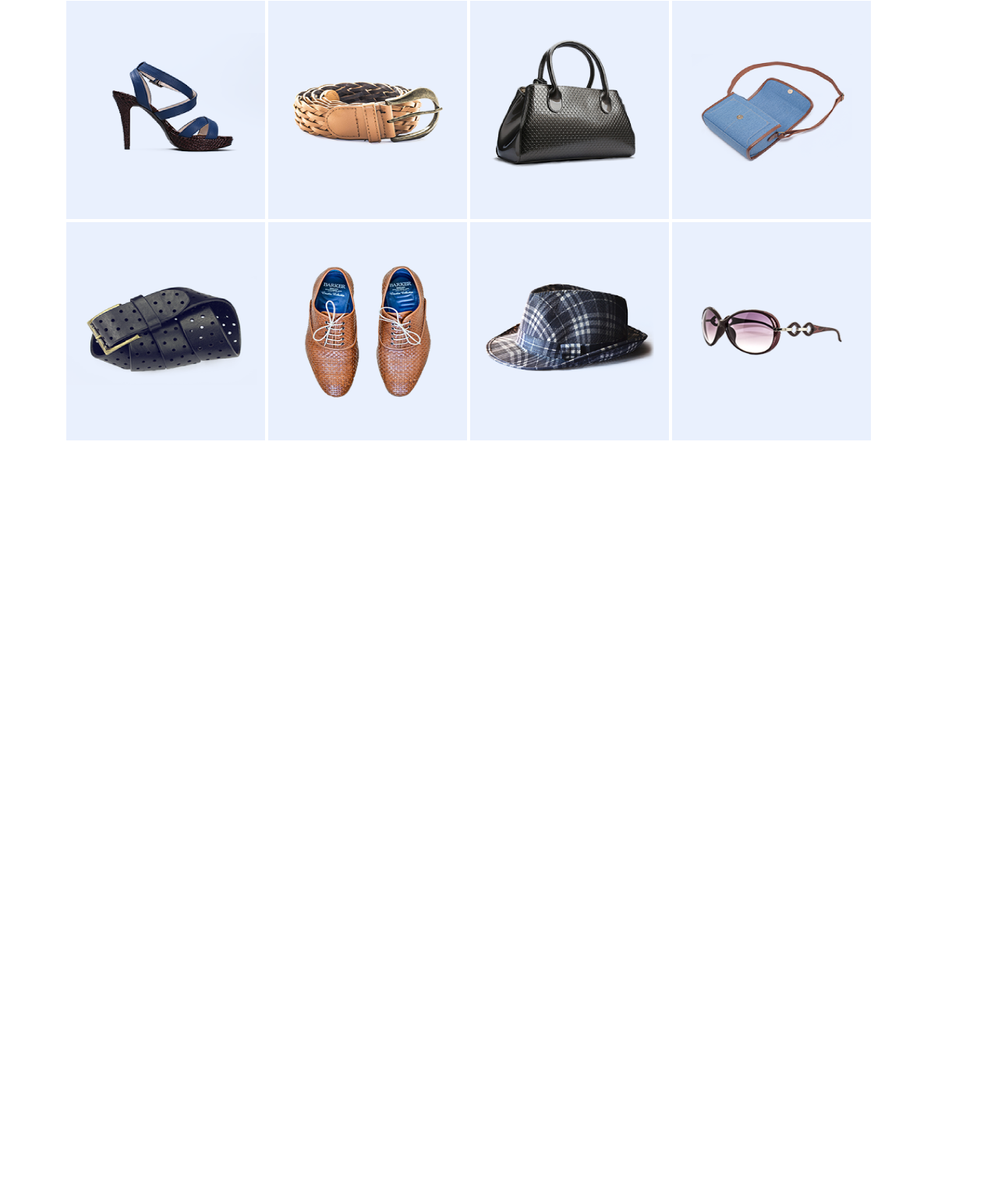
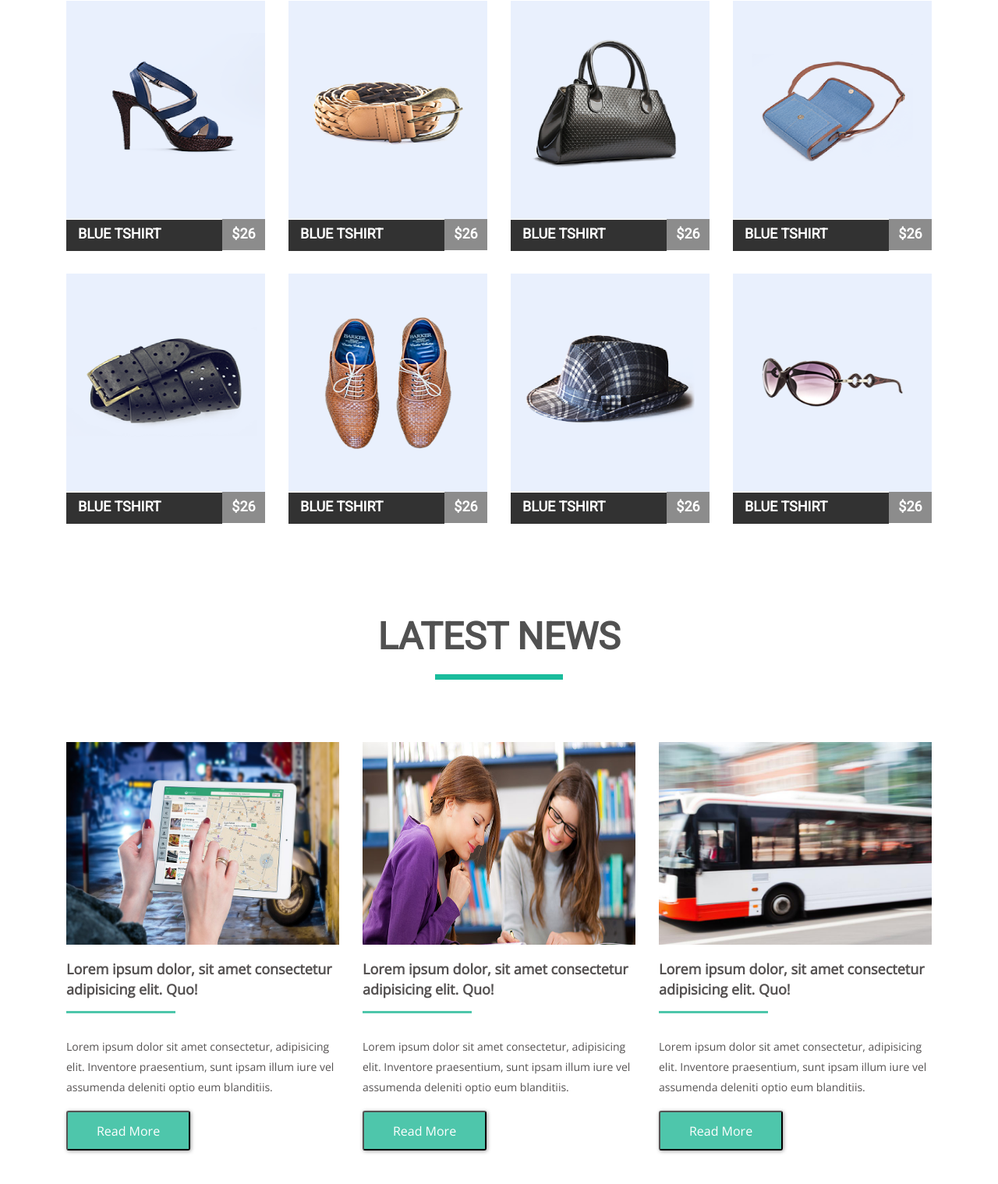
Before and after one commit to Khizhniak/goit-fe-course, a plain HTML site: page hw-04/index.html in a window 1280 px wide. Shown: the part 337-1856 px from the top of the page at 78% size. Before the commit the page ends 906 px from the top, so only its background shows below. Drawn offline with nearby package versions, Linux system fonts and the light colour scheme.

Commit message:
Homework

```diff
--- a/hw-04/index.html
+++ b/hw-04/index.html
@@ -1,23 +1,27 @@
 <!DOCTYPE html>
 <html lang="en">
   <head>
-    <meta charset="UTF-8">
-    <meta name="viewport" content="width=device-width, initial-scale=1.0">
+    <meta charset="UTF-8" />
+    <meta name="viewport" content="width=device-width, initial-scale=1.0" />
     <title>Document</title>
-    <link href="https://fonts.googleapis.com/css?family=Open+Sans|Roboto&display=swap" rel="stylesheet">
-    <link rel="stylesheet" href="style.css">
+    <link
+      href="https://fonts.googleapis.com/css?family=Open+Sans|Roboto&display=swap"
+      rel="stylesheet"
+    />
+    <link rel="stylesheet" href="style.css" />
   </head>
+
   <body>
     <div class="divMenu">
-    <div class="logo">Mart</div>
+      <div class="logo"><a id="logo" href="">Mart</a></div>
       <div class="menu">
         <ul>
-                <li><a href="">Home</a></li>
-                <li><a href="">About Us</a></li>
-                <li><a href="">Page</a></li>
-                <li><a href="">Shop</a></li>
-                <li><a href="">Blog</a></li>
-                <li><a href="">Contact Us</a></li>
+          <li><a class="menuItem" href="">Home</a></li>
+          <li><a class="menuItem" href="">About Us</a></li>
+          <li><a class="menuItem" href="">Page</a></li>
+          <li><a class="menuItem" href="">Shop</a></li>
+          <li><a class="menuItem" href="">Blog</a></li>
+          <li><a class="menuItem" href="">Contact Us</a></li>
         </ul>
       </div>
     </div>
@@ -29,28 +33,128 @@
 
     <div class="products">
       <div class="product">
-            <img src="./img/product1.png" alt="">
+        <a href="#"><img src="./img/product1.png" alt=""/></a>
+        <div class="NAD">
+          <div class="name">
+            <h2><a class="nameLink" href="">Blue TShirt</a></h2>
           </div>
+          <div class="price">
+            <p>
+              $26
+            </p>
+          </div>
+        </div>
+      </div>
+
       <div class="product">
-            <img src="./img/product2.png" alt="">
+        <a href=""><img src="./img/product2.png" alt=""/></a>
+        <div class="NAD">
+          <div class="name">
+            <h2><a class="nameLink" href="">Blue TShirt</a></h2>
           </div>
+          <div class="price">$26</div>
+        </div>
+      </div>
+
       <div class="product">
-            <img src="./img/product3.png" alt="">
+        <a href=""><img src="./img/product3.png" alt=""/></a>
+        <div class="NAD">
+          <div class="name">
+            <h2><a class="nameLink" href="">Blue TShirt</a></h2>
           </div>
+          <div class="price">$26</div>
+        </div>
+      </div>
+
       <div class="product">
-            <img src="./img/product4.png" alt="">
+        <a href=""><img src="./img/product4.png" alt=""/></a>
+        <div class="NAD">
+          <div class="name">
+            <h2><a class="nameLink" href="">Blue TShirt</a></h2>
           </div>
+          <div class="price">$26</div>
+        </div>
+      </div>
+
       <div class="product">
-            <img src="./img/product5.png" alt="">
+        <a href=""><img src="./img/product5.png" alt=""/></a>
+        <div class="NAD">
+          <div class="name">
+            <h2><a class="nameLink" href="">Blue TShirt</a></h2>
           </div>
+          <div class="price">$26</div>
+        </div>
+      </div>
+
       <div class="product">
-            <img src="./img/product6.png" alt="">
+        <a href=""><img src="./img/product6.png" alt=""/></a>
+        <div class="NAD">
+          <div class="name">
+            <h2><a class="nameLink" href="">Blue TShirt</a></h2>
           </div>
+          <div class="price">$26</div>
+        </div>
+      </div>
+
       <div class="product">
-            <img src="./img/product9.png" alt="">
+        <a href=""><img src="./img/product9.png" alt=""/></a>
+        <div class="NAD">
+          <div class="name">
+            <h2><a class="nameLink" href="">Blue TShirt</a></h2>
           </div>
+          <div class="price">$26</div>
+        </div>
+      </div>
+
       <div class="product">
-            <img src="./img/product8.png" alt="">
+        <a href=""><img src="./img/product8.png" alt=""/></a>
+        <div class="NAD">
+          <div class="name">
+            <h2><a class="nameLink" href="">Blue TShirt</a></h2>
+          </div>
+          <div class="price">$26</div>
+        </div>
+      </div>
+    </div>
+
+    <div class="News">
+      <div class="freaText">Latest News</div>
+      <div class="block line"></div>
+    </div>
+
+    <div class="newsItems">
+      <div class="new">
+        <img class="imgNews" src="./img2/ipad-632394_960_720.png" alt="" />
+        <h3>Lorem ipsum dolor, sit amet consectetur adipisicing elit. Quo!</h3>
+        <div class="miniLine"></div>
+        <p>
+          Lorem ipsum dolor sit amet consectetur, adipisicing elit. Inventore
+          praesentium, sunt ipsam illum iure vel assumenda deleniti optio eum
+          blanditiis.
+        </p>
+        <button>Read More</button>
+      </div>
+      <div class="new">
+        <img class="imgNews" src="./img2/slide1.png" alt="" />
+        <h3>Lorem ipsum dolor, sit amet consectetur adipisicing elit. Quo!</h3>
+        <div class="miniLine"></div>
+        <p>
+          Lorem ipsum dolor sit amet consectetur, adipisicing elit. Inventore
+          praesentium, sunt ipsam illum iure vel assumenda deleniti optio eum
+          blanditiis.
+        </p>
+        <button>Read More</button>
+      </div>
+      <div class="new">
+        <img class="imgNews" src="./img2/product-img-5.png" alt="" />
+        <h3>Lorem ipsum dolor, sit amet consectetur adipisicing elit. Quo!</h3>
+        <div class="miniLine"></div>
+        <p>
+          Lorem ipsum dolor sit amet consectetur, adipisicing elit. Inventore
+          praesentium, sunt ipsam illum iure vel assumenda deleniti optio eum
+          blanditiis.
+        </p>
+        <button>Read More</button>
       </div>
     </div>
   </body>
--- a/hw-04/style.css
+++ b/hw-04/style.css
@@ -1,16 +1,14 @@
-
 /* font-family: 'Roboto', ;
     font-family: 'Open Sans', ; */
 
 * {
-    margin: 0 auto;
+  margin: auto;
   padding: 0;
   box-sizing: border-box;
 }
 
 body {
   width: 1110px;
-
 }
 
 .divMenu {
@@ -20,8 +18,6 @@ body {
   margin-bottom: 100px;
 }
 
-
-
 .menu {
   text-align: right;
   font-family: "Open Sans";
@@ -30,17 +26,21 @@ body {
 .logo {
   float: left;
   font-weight: 100;
+  text-transform: uppercase;
+}
+
+#logo {
+  text-decoration: none;
   font-size: 30px;
+
   color: gray;
-    font-family: 'Roboto';
-    text-transform: uppercase;
+  font-family: "Roboto";
 }
 
 .logo::first-letter {
   color: #1abc9c;
   font-weight: 900;
 }
-
 
 li {
   display: inline-block;
@@ -49,18 +49,17 @@ li {
   margin-left: 32px;
 }
 
-a {
+.menuItem {
   text-decoration: none;
   font-weight: 700;
   color: rgb(58, 55, 55);
 }
 
-a:hover {
+.menuItem:hover {
   color: #1abc9c;
 }
 
 /* =============================================== */
-
 
 .Featured {
   margin-bottom: 92px;
@@ -68,11 +67,8 @@ a:hover {
 }
 
 .products {
-
-}
-
-.product {
-    display: inline-block;
+  font-size: 0;
+  margin-bottom: 100px;
 }
 
 .freaText {
@@ -92,9 +88,135 @@ a:hover {
   background-color: #1abc9c;
 }
 
+/* =============================================== */
+
 img {
   display: block;
   background-color: #e9f0fd;
   height: 280px;
   width: 255px;
 }
+
+.NAD {
+  display: block;
+  width: 255px;
+  height: 40px;
+}
+
+.name {
+  display: inline-block;
+  width: 200px;
+  height: 40px;
+  font-size: 18px;
+  text-align: left;
+  background-color: #323232;
+}
+
+.nameLink {
+  font-size: 18px;
+  text-transform: uppercase;
+  text-decoration: none;
+  color: #fff;
+  font-family: "Roboto";
+  font-weight: 900;
+  margin-left: 15px;
+}
+
+.price {
+  display: inline-block;
+  width: 55px;
+  height: 40px;
+  background-color: #8c8c8c;
+  font-size: 18px;
+  color: #fff;
+  font-family: "Roboto";
+  font-weight: 900;
+  text-align: center;
+  line-height: 37px;
+}
+
+.product:hover .price {
+  background-color: #7fd9c7;
+  transition: 0.3s;
+}
+
+.product:hover .name {
+  background-color: #1abc9c;
+  transition: 0.3s;
+}
+
+.product {
+  display: inline-block;
+  margin-right: 30px;
+  margin-bottom: 30px;
+}
+
+.product:nth-child(4n + 4) {
+  margin-right: 0px;
+}
+
+/* =================================== */
+
+.News {
+  display: block;
+  margin-bottom: 80px;
+}
+
+.newsItems {
+  margin-bottom: 300px;
+  font-size: 0;
+}
+
+.new:nth-last-child(1) {
+  margin-right: 0;
+}
+
+.new {
+  display: inline-block;
+  margin-right: 30px;
+  width: 350px;
+}
+
+.imgNews {
+  width: 350px;
+  height: 260px;
+}
+
+img + h3 {
+  margin-top: 18px;
+  font-size: 18px;
+  letter-spacing: 0px;
+  line-height: 26px;
+  color: #555252;
+  font-family: "Open Sans";
+  font-weight: 600;
+}
+
+.miniLine {
+  margin: 15px 0px 30px 0px;
+  width: 140px;
+  height: 3px;
+  background-color: #4ec6ab;
+}
+
+div + p {
+  font-size: 14px;
+  letter-spacing: 0px;
+  line-height: 26px;
+  color: #555252;
+  font-family: "Open Sans";
+  margin-bottom: 17px;
+}
+
+button {
+  font-size: 16px;
+  color: #ffffff;
+  font-family: "Open Sans";
+  font-weight: 300;
+  text-align: center;
+  width: 159px;
+  height: 51px;
+  border-radius: 3px;
+  filter: drop-shadow(1px 1.732px 2.5px rgba(0, 0, 0, 0.39));
+  background-color: #4ec6ab;
+}
```
Also changed, not shown: hw-04/img2/ipad-632394_960_720.png (added), hw-04/img2/product-img-5.png (added), hw-04/img2/slide1.png (added). Lines whose indentation alone changed are shown as unchanged.
